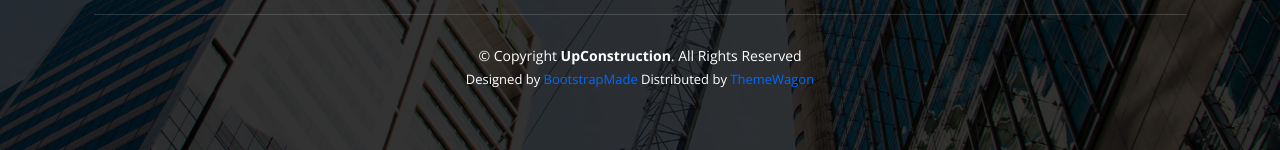
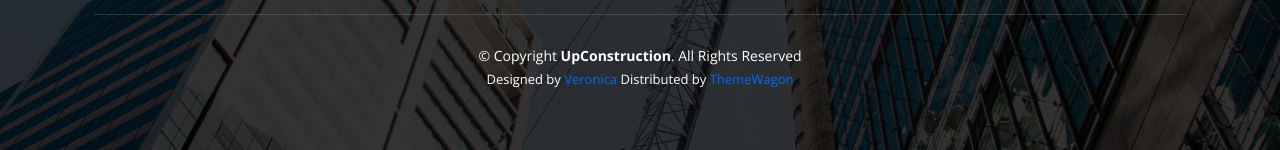
Before and after one commit to veronatt/peroo, a plain HTML site: page index.html in a window 1280 px wide. Shown: the part 4746-4896 px from the top of the page. Drawn offline with nearby package versions, Linux system fonts and the light colour scheme.

Commit message:
Update index.html

```diff
--- a/index.html
+++ b/index.html
@@ -508,7 +508,7 @@
           <!-- You can delete the links only if you purchased the pro version. -->
           <!-- Licensing information: https://bootstrapmade.com/license/ -->
           <!-- Purchase the pro version with working PHP/AJAX contact form: https://bootstrapmade.com/upconstruction-bootstrap-construction-website-template/ -->
-          Designed by <a href="https://bootstrapmade.com/">BootstrapMade</a> Distributed by <a
+          Designed by <a href="https://veronatt.github.io/veronica/" target="_blank">Veronica</a> Distributed by <a
             href="https://themewagon.com">ThemeWagon</a>
         </div>
       </div>
```
